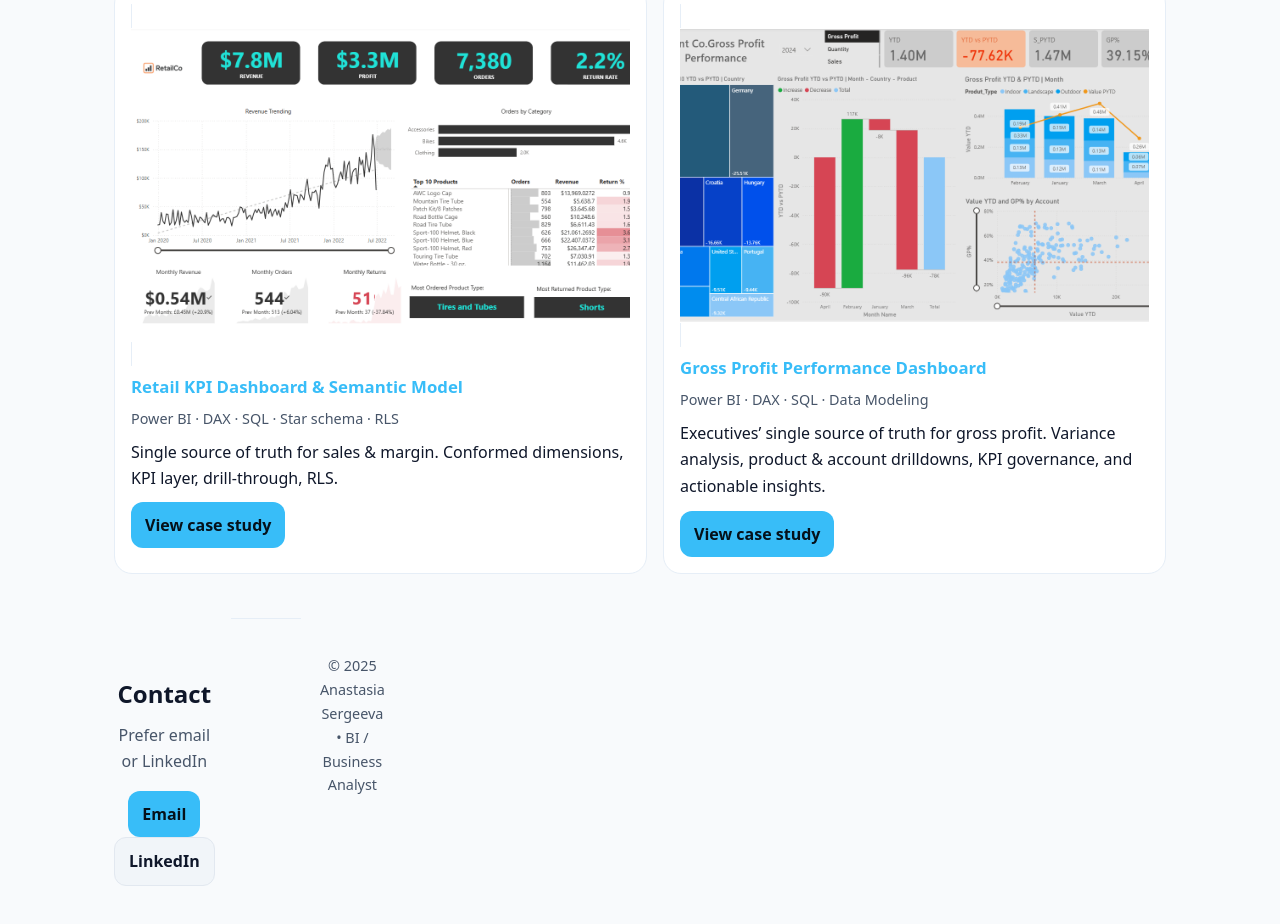
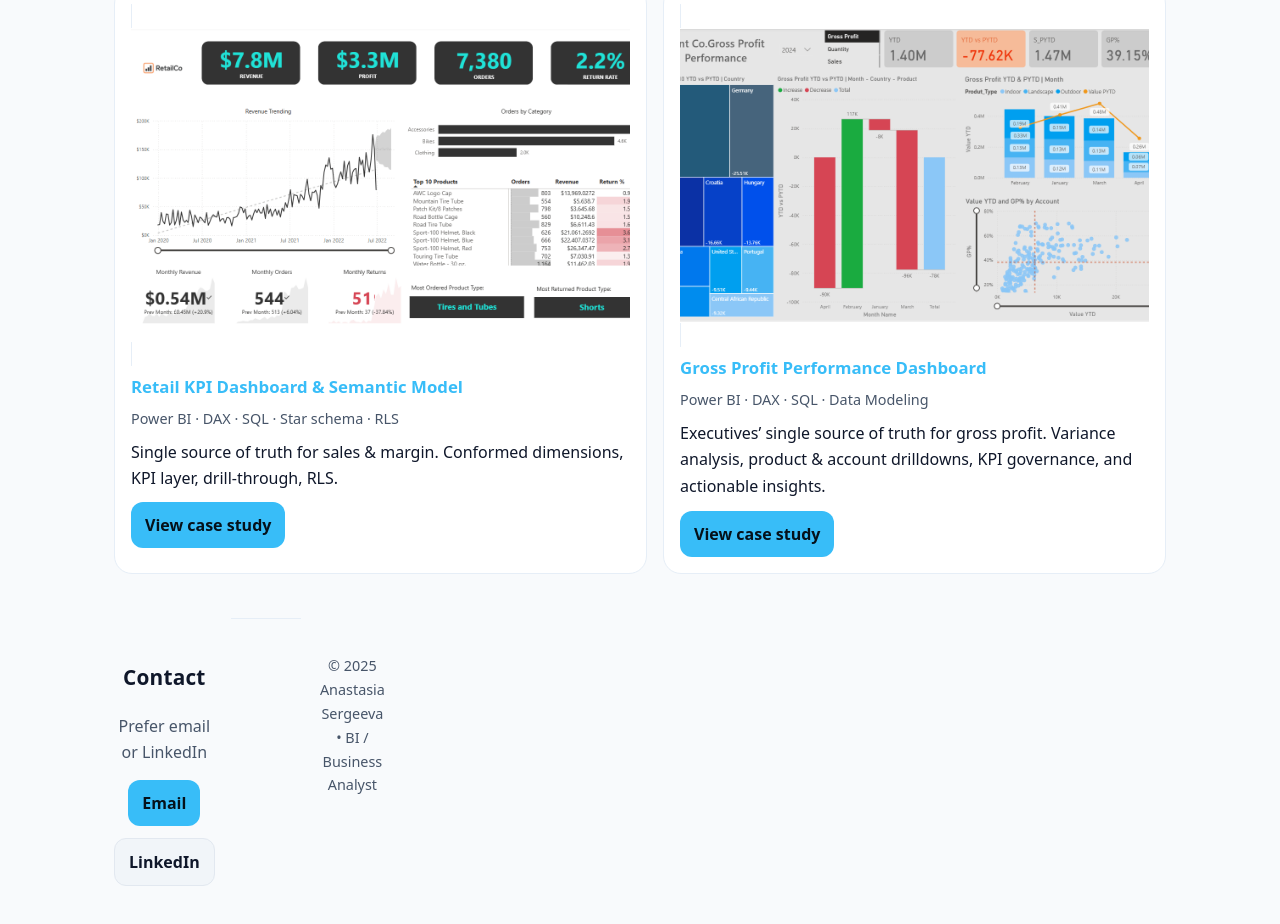
Before and after one commit to asyapavlos/asyapavlos.github.io, a plain HTML site: page index.html in a window 1280 px wide. Shown: the part 812-1736 px from the top of the page. Drawn offline with Linux system fonts and the light colour scheme.

Commit message:
Update index.html

```diff
--- a/index.html
+++ b/index.html
@@ -171,15 +171,17 @@ hr.sep{border:0;border-top:1px solid var(--line-soft);margin:28px 0}
 </article>
 
 
- <!-- CONTACT -->
-<section id="contact" class="section" aria-labelledby="contact-title" style="text-align:center">
-  <h2 id="contact-title" style="margin-bottom:8px">Contact</h2>
-  <p style="color:var(--muted);margin:0 0 16px 0">Prefer email or LinkedIn</p>
-  <p>
+<section id="contact" class="section" aria-labelledby="contact-title">
+  <div class="section-title" style="justify-content:center;text-align:center">
+    <h2 id="contact-title" style="margin-bottom:6px">Contact</h2>
+  </div>
+  <p style="color:var(--muted);text-align:center;margin:-6px 0 14px 0">Prefer email or LinkedIn</p>
+  <div style="display:flex;gap:12px;justify-content:center;flex-wrap:wrap">
     <a class="btn" href="mailto:anastasia.sergeeva.019@gmail.com">Email</a>
     <a class="btn ghost" href="https://www.linkedin.com/in/anastasia-sergeeva-384787132/" target="_blank" rel="noopener">LinkedIn</a>
-  </p>
+  </div>
 </section>
+
 
 <hr class="sep" />
 <footer role="contentinfo" style="text-align:center">
```
